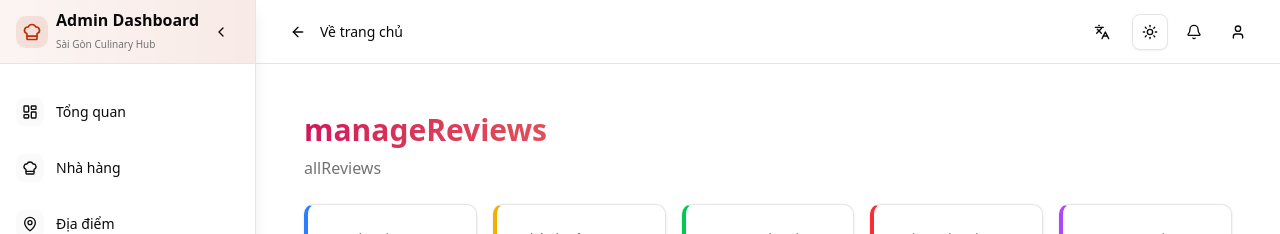
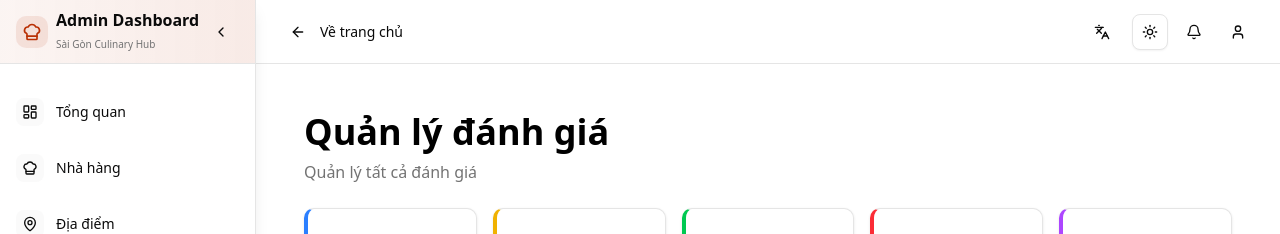
Before and after one commit to nguyentay52636/cutinary-saigon, a Next.js app in the folder frontend/: page /admin/reviews in a window 1280 px wide. Shown: the top 234 px of the page. Built offline with nearby package versions, Linux system fonts and the light colour scheme.

Commit message:
fix(admin ):users, reviews

```diff
--- a/frontend/features/admin/components/Locations/components/LocationsAdminHeader.tsx
+++ b/frontend/features/admin/components/Locations/components/LocationsAdminHeader.tsx
@@ -16,13 +16,13 @@ export default function LocationsAdminHeader({ isDialogOpen, onDialogOpenChange
     return (
         <div className="flex items-center justify-between">
             <div>
-                <h1 className="text-3xl font-bold bg-gradient-to-r from-orange-600 to-red-600 bg-clip-text text-transparent">
+                <h1 className="text-4xl font-bold text-black">
                     {t("Quản lý địa điểm")}
                 </h1>
                 <p className="text-muted-foreground">{t("Quản lý tất cả địa điểm")}</p>
             </div>
             <AddLocationDialog isOpen={isDialogOpen} onOpenChange={onDialogOpenChange}>
-                <Button className="bg-gradient-to-r from-orange-600 to-red-600 hover:from-orange-700 hover:to-red-700">
+                <Button className="bg-primary  hover:primary/90  cursor-pointer">
                     <Plus className="h-4 w-4 mr-2" />
                     {t("Thêm địa điểm")}
                 </Button>
--- a/frontend/features/admin/components/Reviews/components/ReviewsFilters.tsx
+++ b/frontend/features/admin/components/Reviews/components/ReviewsFilters.tsx
@@ -8,10 +8,10 @@ import { Search, Filter, Star } from "lucide-react"
 
 interface ReviewsFiltersProps {
     searchQuery: string
-    statusFilter: "all" | "pending" | "approved" | "rejected" | "reported"
+    statusFilter: "Tất cả" | "Chờ duyệt" | "Đã duyệt" | "Từ chối" | "Báo cáo"
     ratingFilter: number | null
     onSearchChange: (value: string) => void
-    onStatusFilterChange: (status: "all" | "pending" | "approved" | "rejected" | "reported") => void
+    onStatusFilterChange: (status: "Tất cả" | "Chờ duyệt" | "Đã duyệt" | "Từ chối" | "Báo cáo") => void
     onRatingFilterChange: (rating: number | null) => void
 }
 
--- a/frontend/features/admin/components/Reviews/components/ReviewsHeader.tsx
+++ b/frontend/features/admin/components/Reviews/components/ReviewsHeader.tsx
@@ -8,10 +8,10 @@ export default function ReviewsHeader() {
 
     return (
         <motion.div initial={{ opacity: 0, y: -20 }} animate={{ opacity: 1, y: 0 }} className="space-y-2">
-            <h1 className="text-3xl font-bold bg-gradient-to-r from-[#D4145A] to-[#FBB03B] bg-clip-text text-transparent">
-                {t("manageReviews")}
+            <h1 className="text-4xl font-bold text-black">
+                {t("Quản lý đánh giá")}
             </h1>
-            <p className="text-muted-foreground">{t("allReviews")}</p>
+            <p className="text-muted-foreground">{t("Quản lý tất cả đánh giá")}</p>
         </motion.div>
     )
 }
--- /dev/null
+++ b/frontend/features/admin/components/UsersAdmin/components/Tables/ActionsTable.tsx
@@ -0,0 +1,35 @@
+import { Button } from '@/shared/ui/button'
+import { DropdownMenu, DropdownMenuContent, DropdownMenuItem, DropdownMenuTrigger } from '@/shared/ui/dropdown-menu'
+import { Edit, Eye, MoreVertical, XCircle } from 'lucide-react'
+import React from 'react'
+import { User } from '../types'
+import { useAdminLanguage } from '@/features/admin/i18n'
+
+export default function ActionsTable({ user, onViewDetails }: { user: User, onViewDetails: (user: User) => void }) {
+  const { t } = useAdminLanguage()
+  return (
+    <>
+      <DropdownMenu>
+        <DropdownMenuTrigger asChild>
+          <Button variant="ghost" size="icon">
+            <MoreVertical className="h-4 w-4" />
+          </Button>
+        </DropdownMenuTrigger>
+        <DropdownMenuContent align="end">
+          <DropdownMenuItem onClick={() => onViewDetails(user)}>
+            <Eye className="h-4 w-4 mr-2" />
+            {t("Xem hồ sơ")}
+          </DropdownMenuItem>
+          <DropdownMenuItem>
+            <Edit className="h-4 w-4 mr-2" />
+            {t("Chỉnh sửa")}
+          </DropdownMenuItem>
+          <DropdownMenuItem className="text-destructive">
+            <XCircle className="h-4 w-4 mr-2" />
+            {t("Tạm khóa")}
+          </DropdownMenuItem>
+        </DropdownMenuContent>
+      </DropdownMenu>
+    </>
+  )
+}
--- a/frontend/features/admin/components/UsersAdmin/components/Tables/UsersTable.tsx
+++ b/frontend/features/admin/components/UsersAdmin/components/Tables/UsersTable.tsx
@@ -2,12 +2,10 @@
 
 import { Table, TableBody, TableCell, TableHead, TableHeader, TableRow } from "@/shared/ui/table"
 import { Avatar, AvatarFallback, AvatarImage } from "@/shared/ui/avatar"
-import { Button } from "@/shared/ui/button"
-import { DropdownMenu, DropdownMenuContent, DropdownMenuItem, DropdownMenuTrigger } from "@/shared/ui/dropdown-menu"
-import { Eye, Edit, XCircle, MoreVertical } from "lucide-react"
 import { useAdminLanguage } from "@/features/admin/i18n"
 import { User } from "../types"
 import { getInitials, getStatusBadge, getRoleBadge } from "../utils"
+import ActionsTable from "./ActionsTable"
 
 interface UsersTableProps {
     users: User[]
@@ -35,10 +33,10 @@ export default function UsersTable({ users, onViewDetails }: UsersTableProps) {
                         <TableCell>
                             <div className="flex items-center gap-3">
                                 <Avatar>
-                                    <AvatarImage src={user.avatar || "/placeholder.svg"} alt={user.name} />
+                                    <AvatarImage src={user.avatar || "/placeholder.svg"} alt={user.name} className="" />
                                     <AvatarFallback>{getInitials(user.name)}</AvatarFallback>
                                 </Avatar>
-                                <span className="font-medium">{user.name}</span>
+                                <span className="font-medium ">{user.name}</span>
                             </div>
                         </TableCell>
                         <TableCell>{user.email}</TableCell>
@@ -46,27 +44,7 @@ export default function UsersTable({ users, onViewDetails }: UsersTableProps) {
                         <TableCell>{user.joinDate}</TableCell>
                         <TableCell>{getStatusBadge(user.status)}</TableCell>
                         <TableCell className="text-right">
-                            <DropdownMenu>
-                                <DropdownMenuTrigger asChild>
-                                    <Button variant="ghost" size="icon">
-                                        <MoreVertical className="h-4 w-4" />
-                                    </Button>
-                                </DropdownMenuTrigger>
-                                <DropdownMenuContent align="end">
-                                    <DropdownMenuItem onClick={() => onViewDetails(user)}>
-                                        <Eye className="h-4 w-4 mr-2" />
-                                        {t("Xem hồ sơ")}
-                                    </DropdownMenuItem>
-                                    <DropdownMenuItem>
-                                        <Edit className="h-4 w-4 mr-2" />
-                                        {t("Chỉnh sửa")}
-                                    </DropdownMenuItem>
-                                    <DropdownMenuItem className="text-destructive">
-                                        <XCircle className="h-4 w-4 mr-2" />
-                                        {t("Tạm khóa")}
-                                    </DropdownMenuItem>
-                                </DropdownMenuContent>
-                            </DropdownMenu>
+                            <ActionsTable user={user} onViewDetails={onViewDetails} />
                         </TableCell>
                     </TableRow>
                 ))}
```
